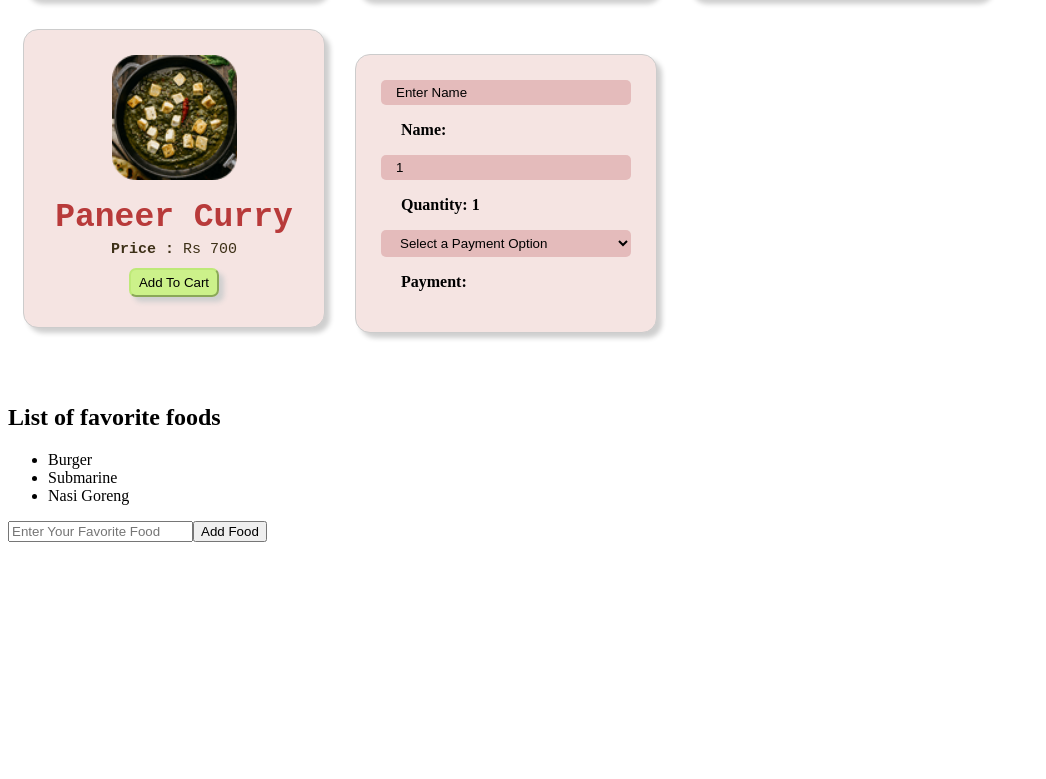
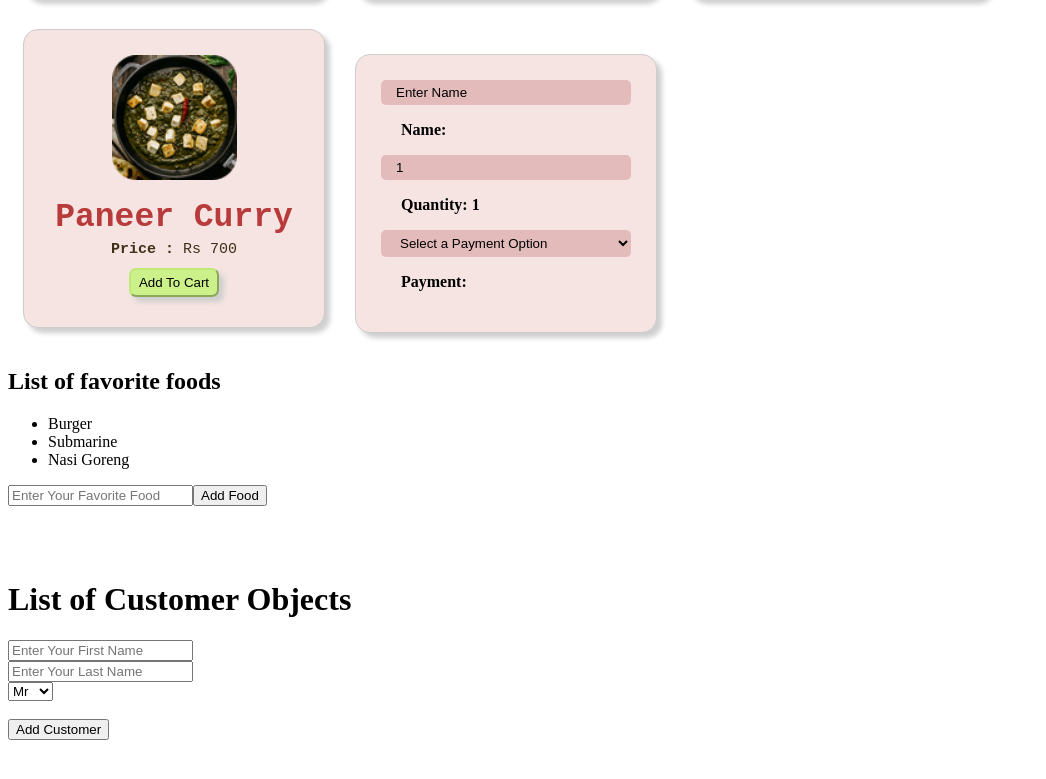
Before and after one commit to ShifnyAhmed/react-app, a React (Vite) app: page / in a window 1280 px wide. Shown: the part 323-1102 px from the top of the page, without its empty margins (0-1046 px from the left). Before the commit the page ends 873 px from the top, so only its background shows below. Built offline with nearby package versions, Linux system fonts and the light colour scheme.

Commit message:
Learning ReactJs:  update ARRAY of OBJECTS in state

```diff
--- a/src/App.tsx
+++ b/src/App.tsx
@@ -5,6 +5,7 @@ import Biriyani from "./assets/menu-3.png";
 import PaneerCurry from "./assets/menu-4.png";
 import Billing from "./components/Billing";
 import FavouriteFood from "./components/FavouriteFood";
+import Customer from "./components/Customer";
 
 function App() {
   const foods = [
@@ -22,10 +23,12 @@ function App() {
     <>
       {listItems}
       <Billing />
+      <FavouriteFood />
+
       <br />
       <br />
       <br />
-      <FavouriteFood />
+      <Customer />
     </>
   );
 }
--- /dev/null
+++ b/src/components/Customer.tsx
@@ -0,0 +1,80 @@
+import React, { useState } from "react";
+
+interface Customer {
+  firstName: string;
+  lastName: string;
+  respect: string;
+}
+
+function Customer() {
+  const [customers, setCustomers] = useState<Customer[]>([]);
+  const [customerFirstName, setCustomerFirstName] = useState("");
+  const [customerLastName, setCustomerLastName] = useState("");
+  const [customerRespect, setCustomerRespect] = useState("Mr. ");
+
+  function handleAddCustomer() {
+    const newCustomer = {
+      firstName: customerFirstName,
+      lastName: customerLastName,
+      respect: customerRespect,
+    };
+
+    setCustomers((c) => [...c, newCustomer]);
+  }
+  function handleRemoveCustomer(index: number) {
+    setCustomers(customers.filter((element, i) => i !== index));
+  }
+  function handleFirstNameChange(event: React.ChangeEvent<HTMLInputElement>) {
+    setCustomerFirstName(event.target.value);
+  }
+  function handleLastNameChange(event: React.ChangeEvent<HTMLInputElement>) {
+    setCustomerLastName(event.target.value);
+  }
+  function handleRespectChange(event: React.ChangeEvent<HTMLSelectElement>) {
+    setCustomerRespect(event.target.value);
+  }
+
+  return (
+    <div>
+      <h1> List of Customer Objects</h1>
+
+      <ul>
+        {customers.map((customer, index) => (
+          <li key={index} onClick={() => handleRemoveCustomer(index)}>
+            {customer.respect}
+            {customer.firstName} {customer.lastName}
+          </li>
+        ))}
+      </ul>
+
+      <input
+        type="text"
+        placeholder="Enter Your First Name"
+        onChange={handleFirstNameChange}
+      />
+      <br />
+      <input
+        type="text"
+        placeholder="Enter Your Last Name"
+        onChange={handleLastNameChange}
+      />
+      <br />
+      <select id="respect" onChange={handleRespectChange}>
+        <option value="Mr. ">Mr</option>
+        <option value="Mrs. ">Mrs</option>
+        <option value="Miss. ">Mis</option>
+      </select>
+      <br />
+      <br />
+      <button onClick={handleAddCustomer}>Add Customer</button>
+      <br />
+      <br />
+      <br />
+      <br />
+      <br />
+      <br />
+    </div>
+  );
+}
+
+export default Customer;
```
